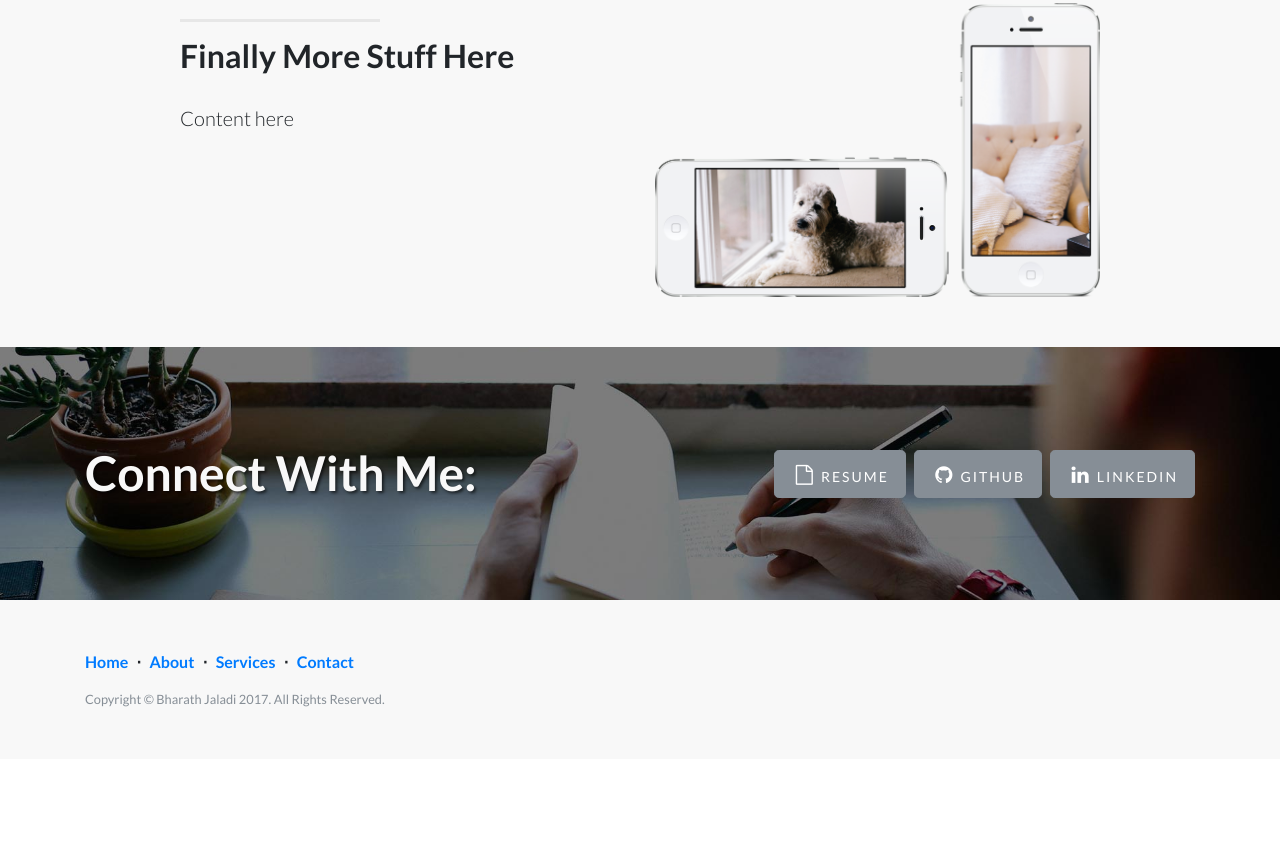
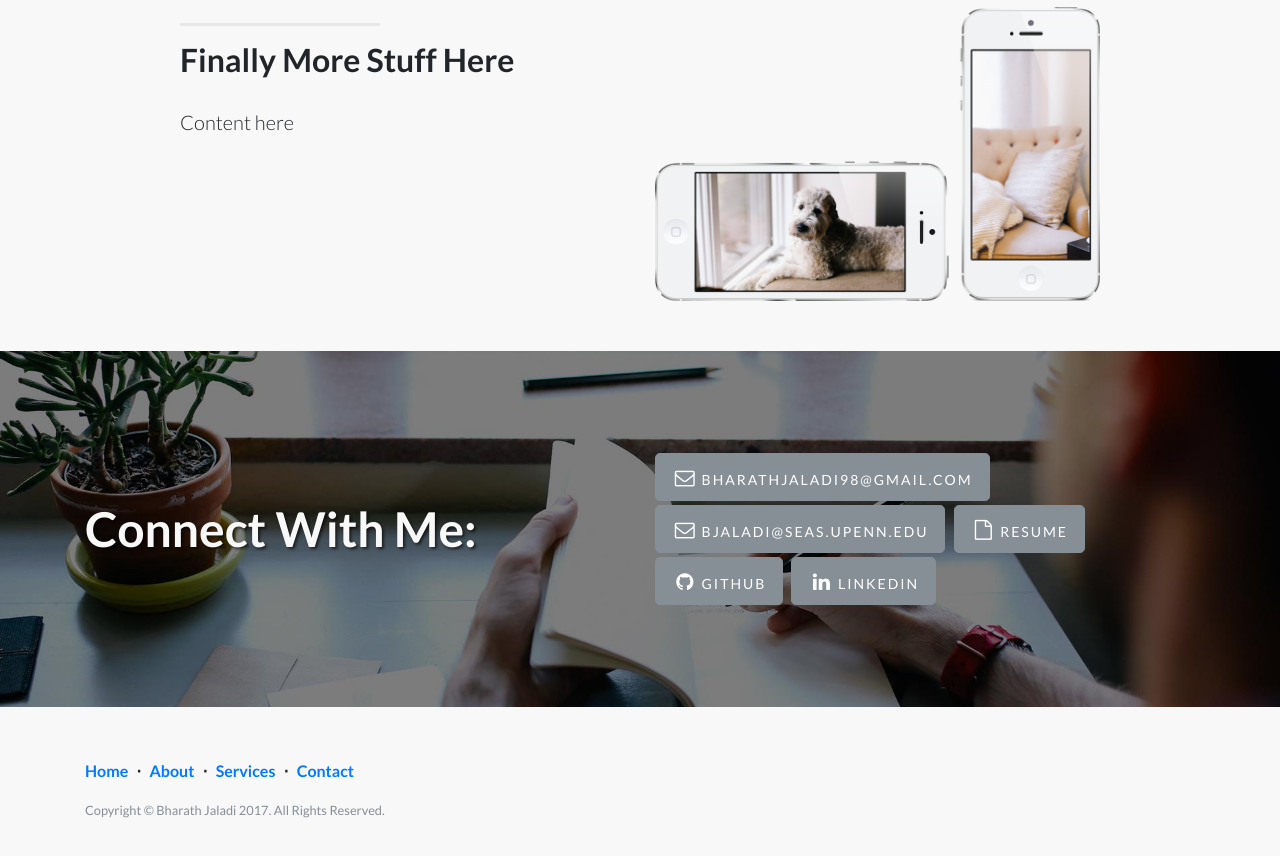
Before and after one commit to bharathjaladi/bharathjaladi.github.io, a website: page index.html in a window 1280 px wide. Shown: the part 1618-2474 px from the top of the page. Before the commit the page ends 2377 px from the top, so only its background shows below. Drawn offline with nearby package versions, Linux system fonts and the light colour scheme.

Commit message:
Contact Links

```diff
--- a/css/landing-page.css
+++ b/css/landing-page.css
@@ -160,3 +160,8 @@ p.copyright {
   top:0%;
   left:60%;
 }
+
+.list-inline-item {
+  padding-top:2px;
+  padding-bottom: 2px;
+}
--- a/index.html
+++ b/index.html
@@ -45,7 +45,7 @@
               <a class="nav-link" href="#education">Education</a>
             </li>
             <li class="nav-item">
-              <a class="nav-link" href="#">Contact</a>
+              <a class="nav-link" href="#connect">Contact</a>
             </li>
           </ul>
         </div>
@@ -150,7 +150,7 @@
     </section>
     <!-- /.content-section-a -->
 
-    <aside class="banner">
+    <aside class="banner" id="connect">
 
       <div class="container">
 
@@ -160,6 +160,18 @@
           </div>
           <div class="col-lg-6 my-auto">
             <ul class="list-inline banner-social-buttons">
+              <li class="list-inline-item">
+                <a href="mailto:bharathjaladi98@gmail.com" class="btn btn-secondary btn-lg">
+                  <i class="fa fa-envelope-o fa-fw"></i>
+                  <span class="network-name">bharathjaladi98@gmail.com</span>
+                </a>
+              </li>
+              <li class="list-inline-item">
+                <a href="mailto:bjaladi@seas.upenn.edu" class="btn btn-secondary btn-lg">
+                  <i class="fa fa-envelope-o fa-fw"></i>
+                  <span class="network-name">bjaladi@seas.upenn.edu</span>
+                </a>
+              </li>
               <li class="list-inline-item">
                 <a href="Bharath_Jaladi_Resume.pdf" class="btn btn-secondary btn-lg">
                   <i class="fa fa-file-o fa-fw"></i>
```
